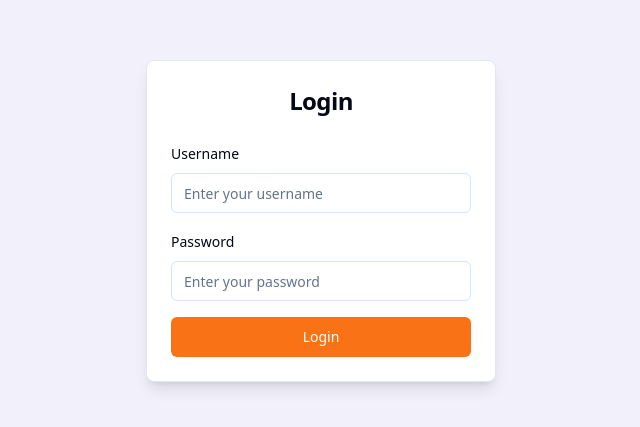
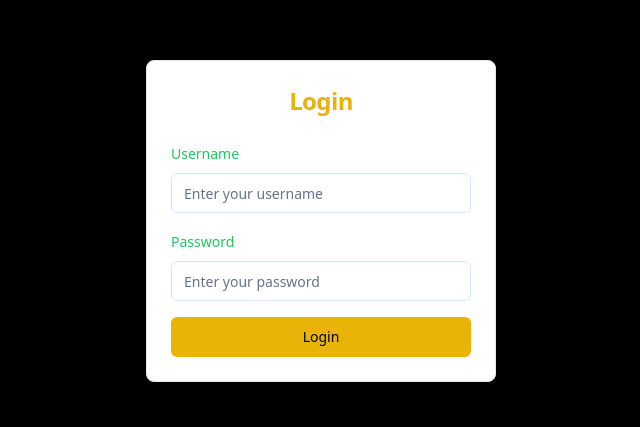
Before and after one commit to Arjju-n/bite-track-local-eats, a React (Vite) app: page /login in a window 1280 px wide. Shown: the part 179-606 px from the top of the page, without its empty margins (319-959 px from the left). Built offline with nearby package versions, Linux system fonts and the light colour scheme.

Commit message:
feat: Update UI colors
Change headings to yellow with green text, replace orange in submit button with yellow, and change the background to black.

```diff
--- a/src/pages/Login.tsx
+++ b/src/pages/Login.tsx
@@ -18,15 +18,15 @@ const Login = () => {
   };
 
   return (
-    <div className="min-h-screen flex items-center justify-center bg-[#F1F0FB]">
+    <div className="min-h-screen flex items-center justify-center bg-black text-green-500">
       <Card className="w-[350px] shadow-lg">
         <CardHeader className="space-y-1">
-          <CardTitle className="text-2xl text-center">Login</CardTitle>
+          <CardTitle className="text-2xl text-center text-yellow-500">Login</CardTitle>
         </CardHeader>
         <CardContent>
           <form onSubmit={handleSubmit} className="space-y-4">
             <div className="space-y-2">
-              <Label htmlFor="username">Username</Label>
+              <Label htmlFor="username" className="text-green-500">Username</Label>
               <Input
                 id="username"
                 placeholder="Enter your username"
@@ -36,7 +36,7 @@ const Login = () => {
               />
             </div>
             <div className="space-y-2">
-              <Label htmlFor="password">Password</Label>
+              <Label htmlFor="password" className="text-green-500">Password</Label>
               <Input
                 id="password"
                 type="password"
@@ -46,7 +46,7 @@ const Login = () => {
                 required
               />
             </div>
-            <Button type="submit" className="w-full bg-primary">
+            <Button type="submit" className="w-full bg-yellow-500 text-black hover:bg-yellow-600">
               Login
             </Button>
           </form>
```
